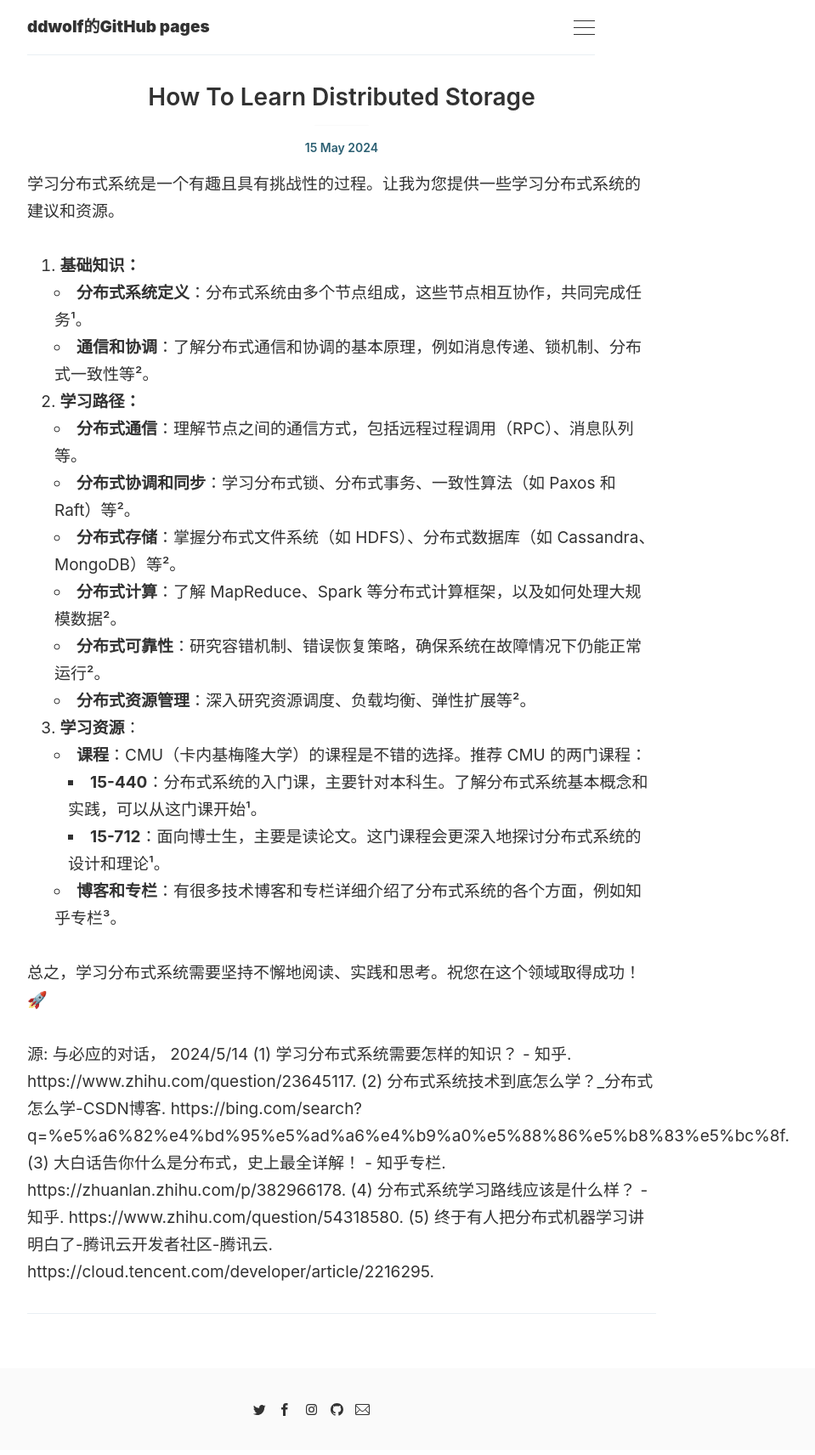
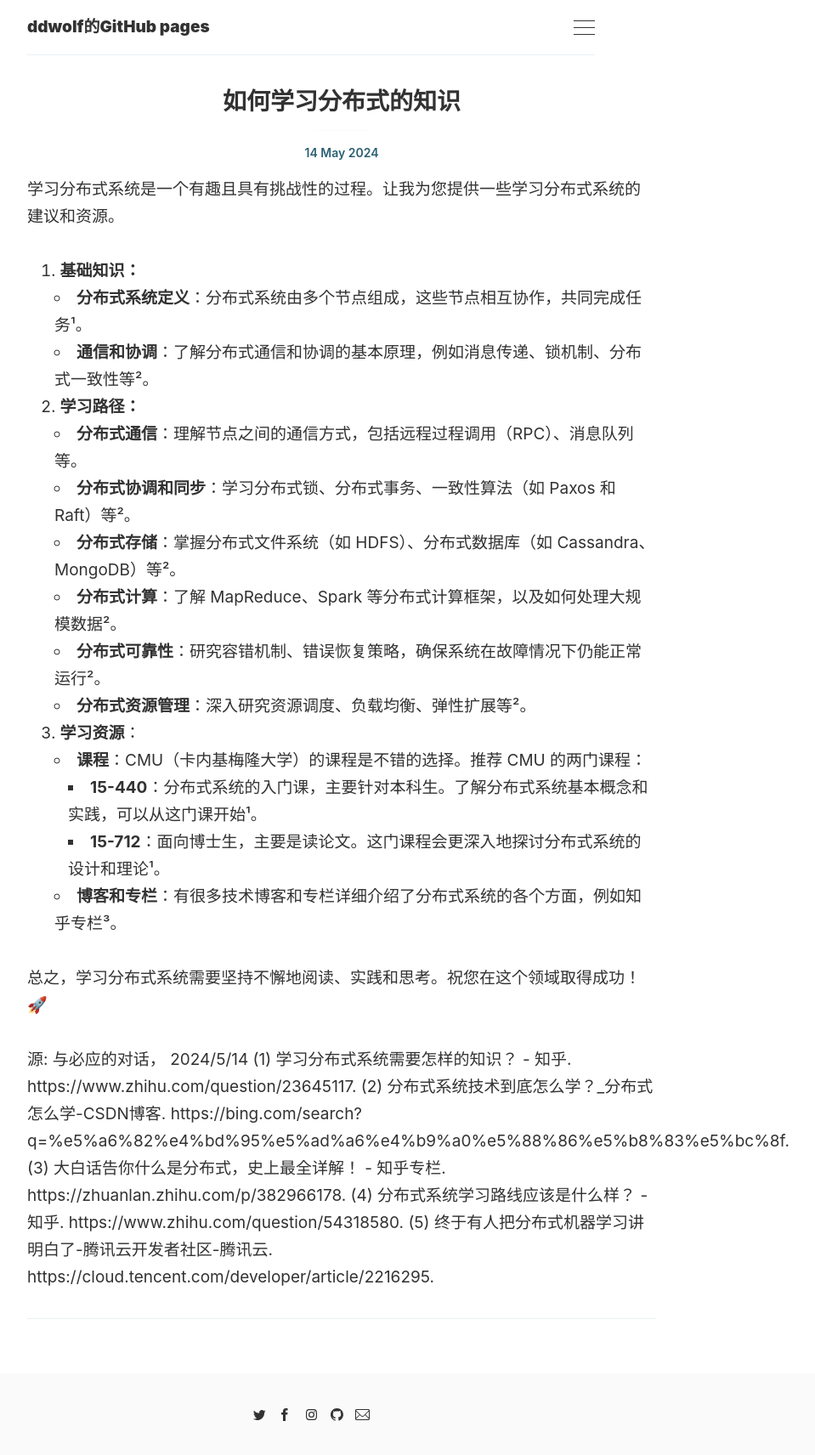
Before and after one commit to ddwolf/ddwolf.github.io, a Jekyll site: the page built from _posts/2024-05-14-how-to-learn-distributed-storage.md, in a window 1280 px wide. Shown: the whole page at 85% size, without its empty margins (274-1233 px from the left). Built offline with Jekyll 4.4.1, drawn with Linux system fonts in a browser that asks for light colours; our own code applies the rules of GitHub Pages for plain Markdown files.

Commit message:
Update and rename 2024-05-15-how-to-learn-distributed-storage.md to 2024-05-14-how-to-learn-distributed-storage.md

```diff
--- a/_posts/2024-05-15-how-to-learn-distributed-storage.md
+++ b/_posts/2024-05-14-how-to-learn-distributed-storage.md
@@ -1,3 +1,9 @@
+---
+layout: post
+title: "如何学习分布式的知识"
+date: 2024-05-14
+---
+
 学习分布式系统是一个有趣且具有挑战性的过程。让我为您提供一些学习分布式系统的建议和资源。
 
 1. **基础知识：**
```
